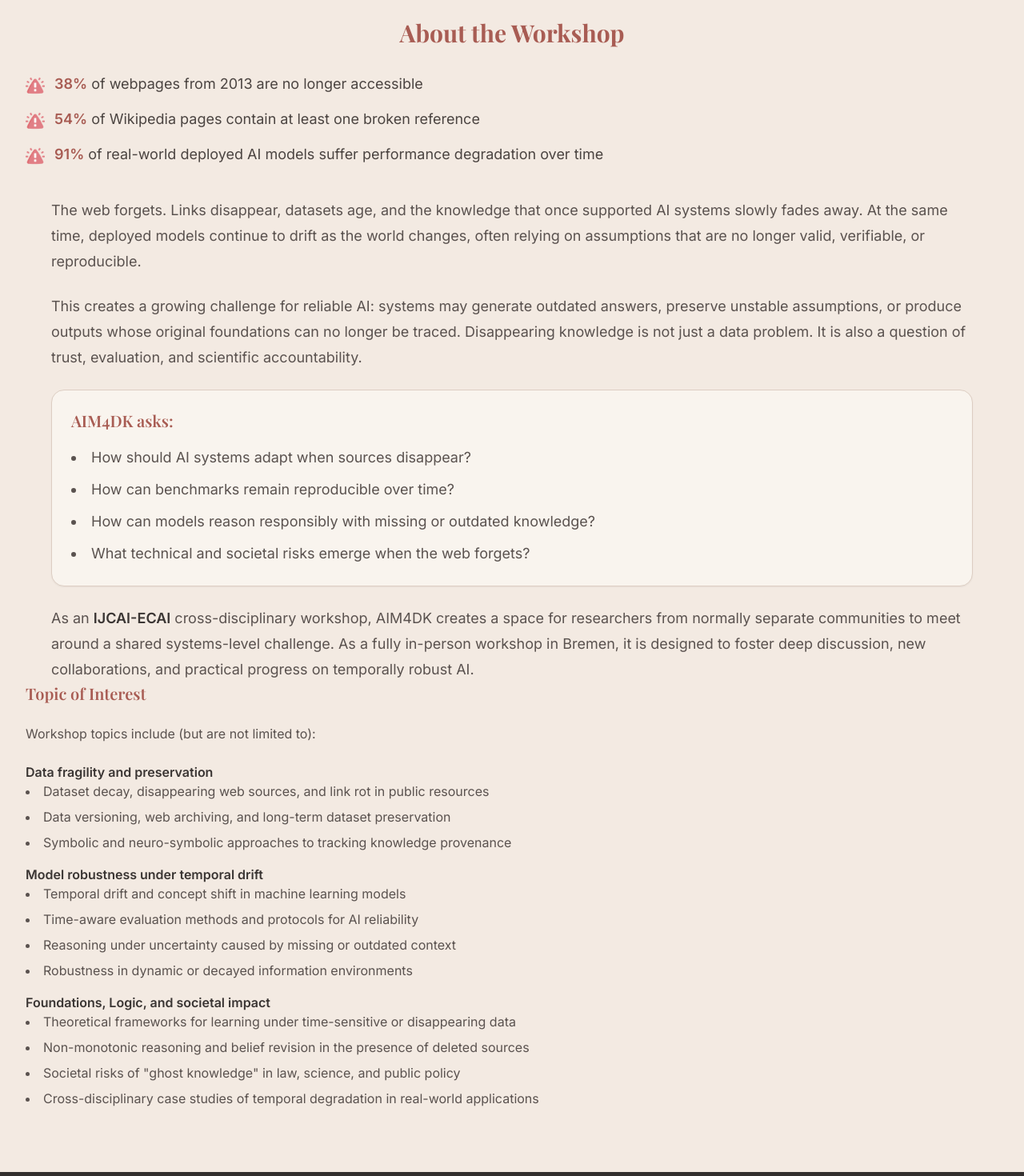
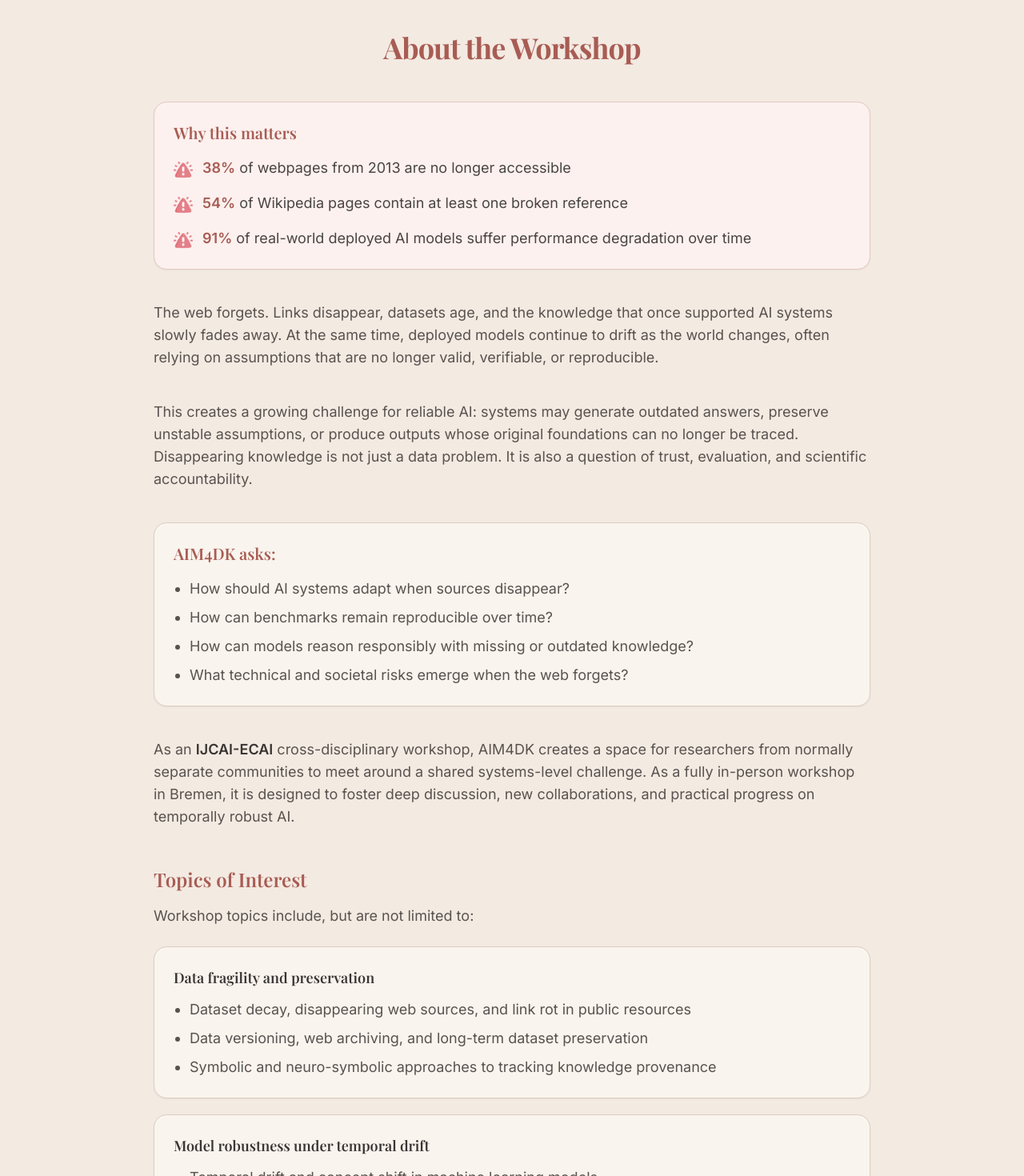
Before and after one commit to ElizaZhou96/aim4dk, a React (Vite) app: page / in a window 1280 px wide. Shown: the part 780-2250 px from the top of the page at 80% size. Built offline with nearby package versions, Linux system fonts and the light colour scheme.

Commit message:
Update App.tsx

```diff
--- a/src/App.tsx
+++ b/src/App.tsx
@@ -133,15 +133,21 @@ function App() {
         </section>
 
         {/* About Section */}
-        <section id="about" className="bg-[#F3EAE2] py-16 text-[#3A3533]">
+        <section id="about" className="bg-[#F3EAE2] py-14 sm:py-16 lg:py-20 text-[#3A3533]">
           <div className="max-w-7xl mx-auto px-4 sm:px-6 lg:px-8">
-            <h2 className="text-3xl font-bold text-[#A85C53] mb-8 text-center">About the Workshop</h2>
+            <div className="max-w-4xl mx-auto">
+              <h2 className="text-3xl sm:text-4xl font-bold tracking-tight text-[#A85C53] text-center mb-10 sm:mb-12">
+                About the Workshop
+              </h2>
 
-            {/* Highlight Stats */}
-            <div className="flex flex-col mb-10">
+              <div className="space-y-8 sm:space-y-10 text-[15px] sm:text-base lg:text-lg leading-7 sm:leading-8 text-[#5A524F]">
+                {/* Warning Stats Card */}
+                <div className="bg-[#FCF1EF] border border-[#E4C7C2] rounded-2xl p-5 sm:p-6 shadow-sm">
+                  <h3 className="text-lg sm:text-xl font-semibold text-[#A85C53] mb-4">
+                    Why this matters
+                  </h3>
 
-              <div className="space-y-4 text-lg text-[#4B4441]">
-
+                  <div className="space-y-4">
                     {/* item 1 */}
                     <div className="flex items-start gap-3">
                       <a
@@ -153,10 +159,10 @@ function App() {
                         <img
                           src="/warning.png"
                           alt="ref"
-                      className="w-6 h-6 opacity-80 hover:opacity-100 transition"
+                          className="w-5 h-5 sm:w-6 sm:h-6 opacity-80 hover:opacity-100 transition"
                         />
                       </a>
-                  <p>
+                      <p className="text-[#4B4441] leading-7">
                         <span className="font-semibold text-[#A85C53]">38%</span> of webpages from 2013 are no longer accessible
                       </p>
                     </div>
@@ -172,10 +178,10 @@ function App() {
                         <img
                           src="/warning.png"
                           alt="ref"
-                      className="w-6 h-6 opacity-80 hover:opacity-100 transition"
+                          className="w-5 h-5 sm:w-6 sm:h-6 opacity-80 hover:opacity-100 transition"
                         />
                       </a>
-                  <p>
+                      <p className="text-[#4B4441] leading-7">
                         <span className="font-semibold text-[#A85C53]">54%</span> of Wikipedia pages contain at least one broken reference
                       </p>
                     </div>
@@ -191,38 +197,35 @@ function App() {
                         <img
                           src="/warning.png"
                           alt="ref"
-                      className="w-6 h-6 opacity-80 hover:opacity-100 transition"
+                          className="w-5 h-5 sm:w-6 sm:h-6 opacity-80 hover:opacity-100 transition"
                         />
                       </a>
-                  <p>
+                      <p className="text-[#4B4441] leading-7">
                         <span className="font-semibold text-[#A85C53]">91%</span> of real-world deployed AI models suffer performance degradation over time
                       </p>
                     </div>
-
                   </div>
                 </div>
 
-            <div className="w-full px-4 md:px-8 space-y-6 text-[#5A524F] leading-8 text-lg">
+                {/* Intro Text */}
                 <p>
                   The web forgets. Links disappear, datasets age, and the knowledge that once supported AI systems slowly fades away.
-                At the same time, deployed models continue to drift as the world changes, often relying on assumptions that are no longer valid, verifiable, or reproducible.
+                  At the same time, deployed models continue to drift as the world changes, often relying on assumptions that are no longer valid,
+                  verifiable, or reproducible.
                 </p>
 
                 <p>
                   This creates a growing challenge for reliable AI: systems may generate outdated answers, preserve unstable assumptions,
-                or produce outputs whose original foundations can no longer be traced.
-                Disappearing knowledge is not just a data problem. It is also a question of trust, evaluation, and scientific accountability.
+                  or produce outputs whose original foundations can no longer be traced. Disappearing knowledge is not just a data problem.
+                  It is also a question of trust, evaluation, and scientific accountability.
                 </p>
 
-              {/* <p>
-                <strong className="text-[#3A3533]">AIM4DK</strong> brings together researchers working across natural language processing,
-                machine learning, information retrieval, digital preservation, formal logic, and knowledge representation
-                to study how AI should operate when knowledge is unstable, decaying, or no longer recoverable.
-              </p> */}
-
-              <div className="bg-[#F9F4EE] border border-[#DDCEC3] rounded-2xl p-6 shadow-sm">
-                <h3 className="text-xl font-semibold text-[#A85C53] mb-4">AIM4DK asks:</h3>
-                <ul className="list-disc list-inside space-y-2 text-[#5A524F]">
+                {/* AIM4DK asks */}
+                <div className="bg-[#F9F4EE] border border-[#DDCEC3] rounded-2xl p-5 sm:p-6 shadow-sm">
+                  <h3 className="text-lg sm:text-xl font-semibold text-[#A85C53] mb-4">
+                    AIM4DK asks:
+                  </h3>
+                  <ul className="list-disc pl-5 space-y-2 text-[#5A524F]">
                     <li>How should AI systems adapt when sources disappear?</li>
                     <li>How can benchmarks remain reproducible over time?</li>
                     <li>How can models reason responsibly with missing or outdated knowledge?</li>
@@ -231,41 +234,68 @@ function App() {
                 </div>
 
                 <p>
-                As an <strong className="text-[#3A3533]">IJCAI-ECAI</strong> cross-disciplinary workshop,
+                  As an <strong className="text-[#3A3533] font-semibold">IJCAI-ECAI</strong> cross-disciplinary workshop,
                   AIM4DK creates a space for researchers from normally separate communities to meet around a shared systems-level challenge.
-                As a fully in-person workshop in Bremen, it is designed to foster deep discussion, new collaborations, and practical progress on temporally robust AI.
-              </p>
-              </div>
-
-            <h3 className="text-xl font-semibold text-[#A85C53] mb-6">Topic of Interest</h3>
-            <p className="text-[#5A524F] mb-6">
-              Workshop topics include (but are not limited to):<br />
+                  As a fully in-person workshop in Bremen, it is designed to foster deep discussion, new collaborations, and practical progress
+                  on temporally robust AI.
                 </p>
 
-            <strong className="font-bold text-[#3A3533]">Data fragility and preservation</strong>
-            <ul className="text-[#5A524F] mb-4 list-disc list-inside space-y-2">
+                {/* Topics */}
+                <div className="pt-2">
+                  <h3 className="text-xl sm:text-2xl font-semibold text-[#A85C53] mb-4">
+                    Topics of Interest
+                  </h3>
+                  <p className="text-[#5A524F] mb-6">
+                    Workshop topics include, but are not limited to:
+                  </p>
+
+                  <div className="grid grid-cols-1 md:grid-cols-1 gap-5">
+                    {/* Topic Group 1 */}
+                    <div className="bg-[#F9F4EE] border border-[#DDCEC3] rounded-2xl p-5 sm:p-6 shadow-sm">
+                      <h4 className="font-semibold text-[#3A3533] text-base sm:text-lg mb-3">
+                        Data fragility and preservation
+                      </h4>
+                      <ul className="list-disc pl-5 space-y-2 text-[#5A524F]">
                         <li>Dataset decay, disappearing web sources, and link rot in public resources</li>
                         <li>Data versioning, web archiving, and long-term dataset preservation</li>
                         <li>Symbolic and neuro-symbolic approaches to tracking knowledge provenance</li>
                       </ul>
+                    </div>
 
-            <strong className="font-bold text-[#3A3533]">Model robustness under temporal drift</strong>
-            <ul className="text-[#5A524F] mb-4 list-disc list-inside space-y-2">
+                    {/* Topic Group 2 */}
+                    <div className="bg-[#F9F4EE] border border-[#DDCEC3] rounded-2xl p-5 sm:p-6 shadow-sm">
+                      <h4 className="font-semibold text-[#3A3533] text-base sm:text-lg mb-3">
+                        Model robustness under temporal drift
+                      </h4>
+                      <ul className="list-disc pl-5 space-y-2 text-[#5A524F]">
                         <li>Temporal drift and concept shift in machine learning models</li>
                         <li>Time-aware evaluation methods and protocols for AI reliability</li>
                         <li>Reasoning under uncertainty caused by missing or outdated context</li>
                         <li>Robustness in dynamic or decayed information environments</li>
                       </ul>
+                    </div>
 
-            <strong className="font-bold text-[#3A3533]">Foundations, Logic, and societal impact</strong>
-            <ul className="text-[#5A524F] mb-4 list-disc list-inside space-y-2">
+                    {/* Topic Group 3 */}
+                    <div className="bg-[#F9F4EE] border border-[#DDCEC3] rounded-2xl p-5 sm:p-6 shadow-sm">
+                      <h4 className="font-semibold text-[#3A3533] text-base sm:text-lg mb-3">
+                        Foundations, logic, and societal impact
+                      </h4>
+                      <ul className="list-disc pl-5 space-y-2 text-[#5A524F]">
                         <li>Theoretical frameworks for learning under time-sensitive or disappearing data</li>
                         <li>Non-monotonic reasoning and belief revision in the presence of deleted sources</li>
-              <li>Societal risks of "ghost knowledge" in law, science, and public policy</li>
+                        <li>Societal risks of &quot;ghost knowledge&quot; in law, science, and public policy</li>
                         <li>Cross-disciplinary case studies of temporal degradation in real-world applications</li>
                       </ul>
                     </div>
+                  </div>
+                </div>
+              </div>
+            </div>
+          </div>
         </section>
+
+
+
 
         {/* CFP Section */}
         <section id="cfp" className="py-16 bg-[#332F2E] text-[#F5EFE6]">
```
Lines whose indentation alone changed are shown as unchanged.
